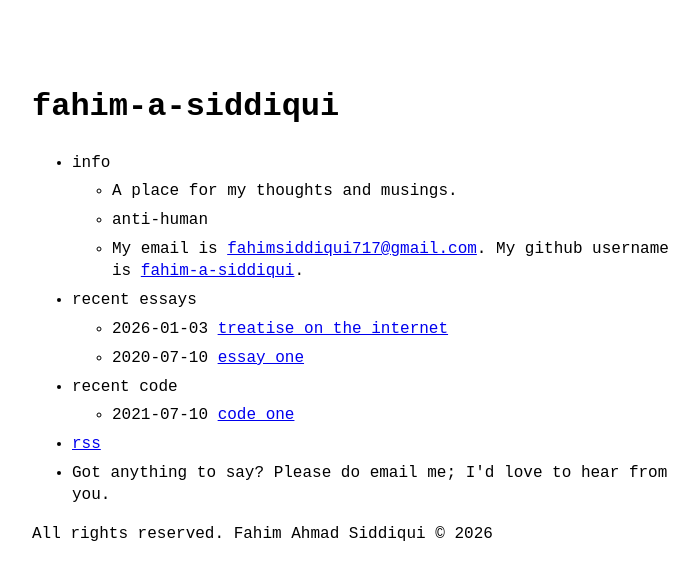
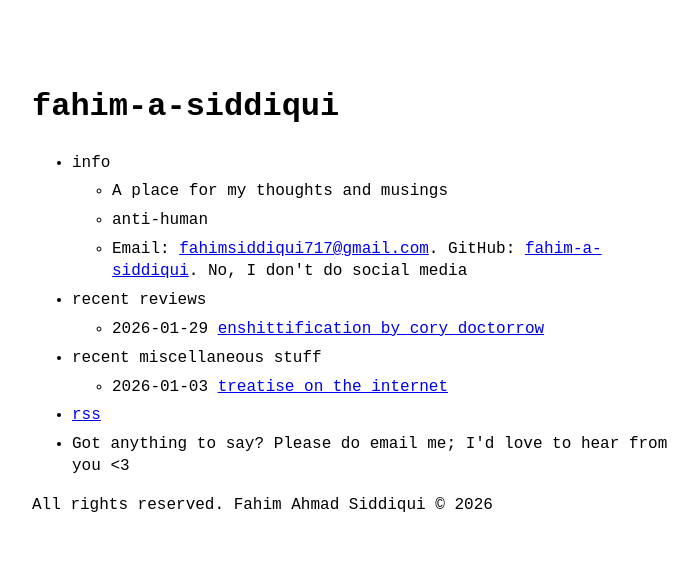
Before and after one commit to fahim-a-siddiqui/fahim-a-siddiqui.github.io, a Jekyll site: the page built from index.md, in a window 1280 px wide. Shown: the top 580 px of the page, without its empty margins (288-987 px from the left). Built offline with Jekyll 4.4.1, drawn with Linux system fonts in a browser that asks for light colours.

Commit message:
New review brr

```diff
--- a/_config.yml
+++ b/_config.yml
@@ -4,7 +4,7 @@ email: fahimsiddiqui717@gmail.com # email of site's author
 url: https://fahim-a-siddiqui.github.io # root address of the site
 baseurl: "" # subpath of the site, e.g. "/blog" (leave it blank "" if you're site shouldn't use a subpath)
 description: > # description of the site (multiple lines allowed)
-  A place for my thoughts.
+  A place for my thoughts and musings
 github: fahim-a-siddiqui # github username of site's author
 
 permalink: /:slug.html
@@ -16,7 +16,7 @@ theme: no-style-please # if you are using GitHub Pages, change it to remote_them
 
 theme_config:
   appearance: "light" # can be "light", "dark" or "auto"
-  back_home_text: "cd .." # customize text for homepage link in post layout
+  back_home_text: "home" # customize text for homepage link in post layout
   date_format: "%Y-%m-%d" # customize how date is formatted
   show_description: false # show blog description in home page
   lowercase_titles: true # show titles in lowercase in lists
--- a/_data/menu.yml
+++ b/_data/menu.yml
@@ -4,27 +4,27 @@
 entries:
   - title: info
     entries:
-      - title: A place for my thoughts and musings.
+      - title: A place for my thoughts and musings
       - title: anti-human
-      - title: "My email is <a href='mailto:fahimsiddiqui717@gmail.com'>fahimsiddiqui717@gmail.com</a>. My github username is <a href='https://github.com/fahim-a-siddiqui'>fahim-a-siddiqui</a>."
+      - title: "Email: <a href='mailto:fahimsiddiqui717@gmail.com'>fahimsiddiqui717@gmail.com</a>. GitHub: <a href='https://github.com/fahim-a-siddiqui'>fahim-a-siddiqui</a>. No, I don't do social media"
 
-  - title: recent essays
+  - title: recent reviews
     post_list:
       limit: 5
-      category: essay
+      category: review
       show_more: true
-      show_more_text: See more essays...
-      show_more_url: essay-archive.html
+      show_more_text: See the wholesome archive...
+      show_more_url: review-archive.html
 
-  - title: recent code
+  - title: recent miscellaneous stuff
     post_list:
       limit: 5
-      category: code
+      category: misc
       show_more: true
-      show_more_text: See more code...
-      show_more_url: code-archive.html
+      show_more_text: See the rather weird archive...
+      show_more_url: misc-archive.html
 
   - title: rss
     url: feed.xml
 
-  - title: Got anything to say? Please do email me; I'd love to hear from you.
+  - title: Got anything to say? Please do email me; I'd love to hear from you <3
--- a/_posts/2026-01-03-treatise-on-the-internet.md
+++ b/_posts/2026-01-03-treatise-on-the-internet.md
@@ -1,7 +1,7 @@
 ---
 layout: post
 title: treatise on the internet
-category: essay
+category: misc
 ---
 
 I've long been squandering over what to do, who to be, what job to seek, what country to settle in, how to learn this and that, and what I want in life. There's so many things to do in life, and having the internet doesn't help at all. The internet is too vast, too large for anyone's needs.
--- /dev/null
+++ b/_posts/2026-01-29-enshittification-by-cory-doctorrow.md
@@ -0,0 +1,24 @@
+---
+layout: post
+title: Enshittification by Cory Doctorrow
+category: review
+---
+
+I don't have much to say about a book that literally changed my mindset on what the internet is. Okay, maybe I do. Maybe that's why I'm writing as of the moment. It is just a terrific book, and was a great way to start off non-fiction for this year. It was quite big however; I do remember it being about 800 ebook pages, but that's probably an overestimate because I have the font all cranked up on my Kobo due to my deteriorating eyesight.
+
+My favorite aspect of this book were the case studies and how they were so well represented. Not only does Doctorrow have a very livid and entertaining tone, but the information spread throughout its pages were a clear indication of how much effort had gone to conduct the required reading and research for such a relevant topic. It made my eyes (more like brain, really) see the truth of large multinational companies such as Google, Apple, Microsoft, and Amazon. A few other companies were covered as well, I remember. I'd learnt a harsh and vicious truth about companies whose products I use everyday and am now not very enthusiastic over such a statement.
+
+Doctorrow also covered a plethora of sectors ranging from the automobile industry and all the way to whatever companies make automatic 'smart' rocking cradles. He also discussed issues in the printer industry, and even dared to touch the publishing industry which almost became The Big Four instead of The Big Five; he sure doesn't care about companies now, and he has highlighted a very ugly truth of the modern corporate world: the merger. God, mergers are just awful. Ruin competition, puts pressure on labor unionization, and makes in some cases companies more powerful than world governments.
+
+There is some swearing in the book, so if you find that awkward and distracting, I do recommend to tread your way through the book carefully. The writing style, as I'd admitted before, was entertaining, but sometimes it leaned a bit more on entertainment/amusment than literary which is something I don't appreciate much. But I give that a pass. It keeps you interested in topics as far as from economics to sociology and computer science (he talked about transistor chips, right?).
+
+Do be advised, however, that the book sheds light on ugly truths. It's all negativity till around the third quarter or somewhere where Doctorrow discusses possible solutions. I was a bit taken back at all the cruelty in display in its first pages. It really got my head into the game and removed that drowsiness to digital activism that these large corporations previously mentioned have instilled in all of us. I think I might need to go open-source. That's how much this single book has impacted me.
+
+So, yes, go read this when you have the time. Maybe on a week-long vacation. It is, after all, quite a long book and does use deftly words and ravels around complex muli-millennium topics.
+
+---
+{: data-content="tl;dr"}
+name & author: Enshittification by Cory Doctorrow
+rating: ★★★★★
+line: A life-changing read for anyone as chronically online as me; for the youth to understand truly how terrible and unfair the corporate world is, and the old to revisit unsettling truths.
+finished: on January 25th
```
Also changed, not shown: _posts/2020-07-10-essay-one.md (deleted, +0 -6 lines), _posts/2021-07-10-code-one.md (deleted, +0 -6 lines), code-archive.md (deleted, +0 -5 lines), essay-archive.md (deleted, +0 -5 lines), misc-archive.md (added, +5 -0 lines), review-archive.md (added, +5 -0 lines).
